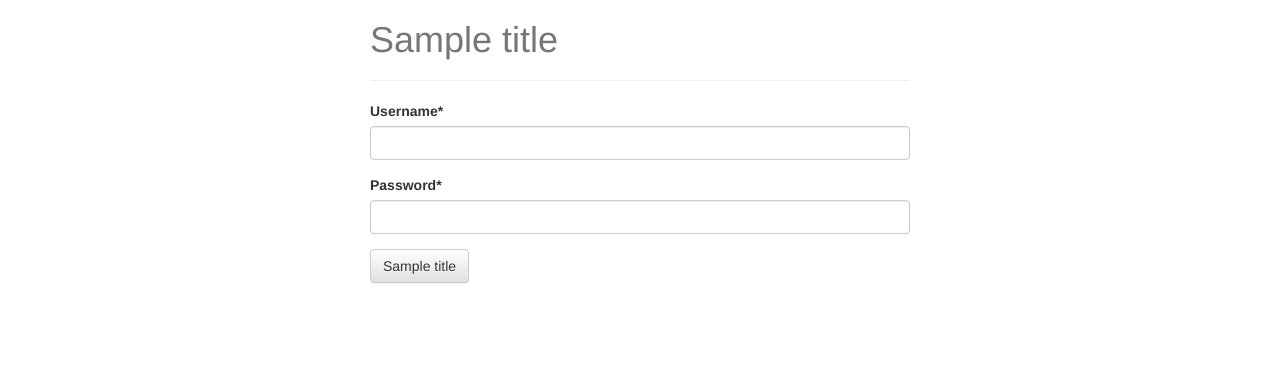
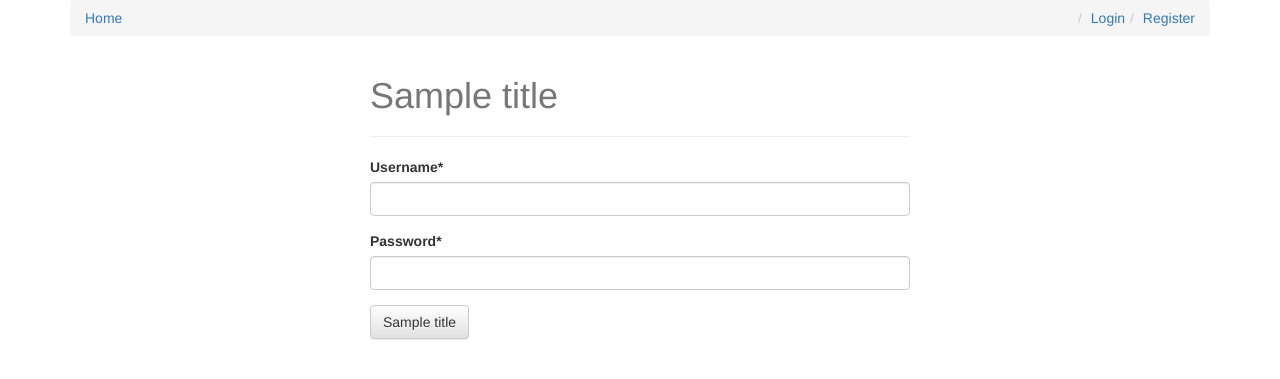
Before and after one commit to mariocespindola/MyBlog, a Django app: template templates/form.html in a window 1280 px wide. Shown: the top 379 px of the page. Run offline with Django 3.2, Linux system fonts and the light colour scheme; tables that the repository leaves empty hold one stand-in row (values such as "Sample post"); the template is opened without the code that fills it: values that come from a table or form of the project are taken from there, most other values are stand-ins (such as "Sample title", 1, 10 or a date in 2020); some libraries are stand-ins or nearby versions.

Commit message:
Breadcrum nav

```diff
--- a/templates/base.html
+++ b/templates/base.html
@@ -34,6 +34,18 @@
 {% include 'messages_display.html' %}
 
 <div class="container">
+    <ol class="breadcrumb">
+        <li><a href="{% url 'posts:list' %}">Home</a></li>
+        {% block post_detail_link %}
+        {% endblock post_detail_link %}
+
+        {% if not request.user.is_authenticated %}
+            <li class="pull-right"><a href="{% url 'register' %}">Register</a></li>
+            <li class="pull-right"><a href="{% url 'login' %}">Login</a></li>
+        {% else %}
+            <li class="pull-right"><a href="{% url 'logout' %}">Logout</a></li>
+        {% endif %}
+    </ol>
     {% block content %}
     {% endblock content %}
 </div>
@@ -84,6 +96,7 @@
         function setTitle(value) {
             $("#preview-title").text(value)
         }
+
         setTitle(titleInput.value)
 
         titleInput.keyup(function () {
@@ -97,8 +110,6 @@
         })
 
 
-
-
     })
 </script>
 </body>
--- a/templates/post_detail.html
+++ b/templates/post_detail.html
@@ -7,8 +7,11 @@
     {{ instance.title }} | {{ block.super }}
 {% endblock head_title %}
 
+{% block post_detail_link %}
+    <li><a href="{{ instance.get_absolute_url }}">{{ instance.title }}</a></li>
+{% endblock post_detail_link %}
+
 {% block content %}
-
     <div class="col-sm-12">
         {% if instance.image %}
             <img src="{{ instance.image.url }}" class="img-responsive">
```
